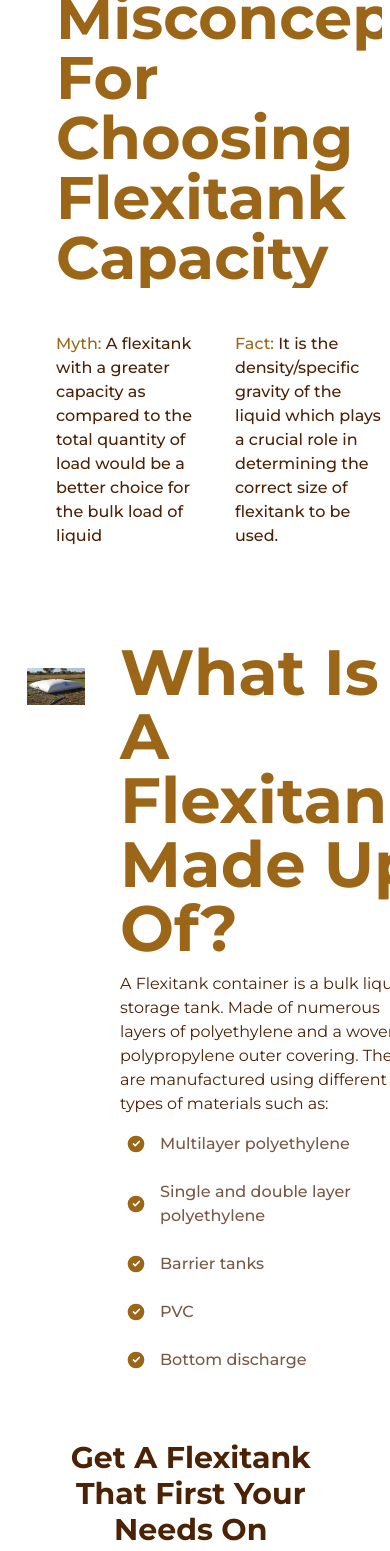
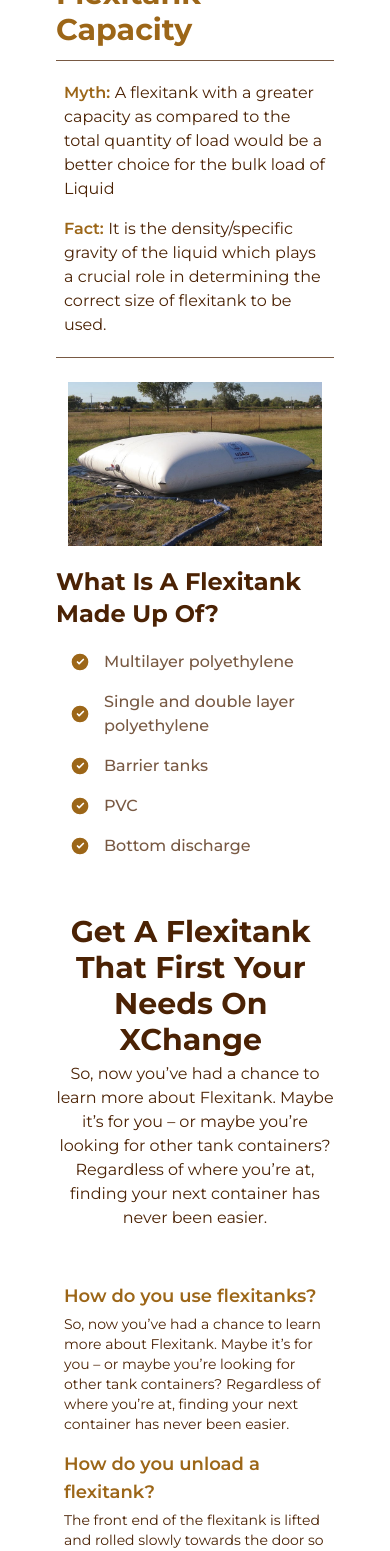
Before and after one commit to dilbackermm/upc-website, a Next.js app: page /flexitank in a window 390 px wide. Shown: the part 5288-6839 px from the top of the page. Built offline with nearby package versions, Linux system fonts and the light colour scheme.

Commit message:
updated padding and responsiveness of last section of flexitank product page

```diff
--- a/src/components/FlexitankMisconception.js
+++ b/src/components/FlexitankMisconception.js
@@ -2,87 +2,60 @@ import React from 'react'
 import Layout from './Layout'
 import { motion } from 'framer-motion'
 import Image from 'next/image'
-import { staggerContainer, fadeIn, planetVariants } from '../utils/motion';
-import styles from '../styles/index'
-import { TitleText, TypingText } from './CustomTexts';
-import { uses } from '../constants';
-import StartSteps from './StartSteps';
+import flexi3 from '../../public/images/flexitanks/flexi3.jpg'
 import AnimatedText from '@/components/AnimatedText'
 import tick from '../../public/images/svgs/tick.svg'
 
 const Points = ({ point }) => {
   return (
     <motion.li
-    initial={{y:200}}
-    whileInView={{y:0, transition:{duration:0.9, ease:"easeInOut"}}}
-viewport={{once:true}}
+      initial={{ x: -200 }}
+      whileInView={{ x: 0, transition: { duration: 0.9, ease: "easeInOut" } }}
+      viewport={{ once: true }}
       whileHover={{ scale: 1.1, originX: 0 }}
       transition={{ type: 'tween', }}
       className="flex items-center "
     >
 
       <Image src={tick} alt="check_icon" className='mx-2 sm:mx-0 p-0.5' />
-     <h2 className='py-3 pl-3 text-lg sm:text-base text-dark/75 font-medium'>{point}</h2>
+      <h2 className='py-2 pl-3 text-lg sm:text-base text-dark/75 font-medium'>{point}</h2>
     </motion.li>
   )
 }
 
 const FlexitankMisconception = ({ className = "" }) => {
   return (
-        <main className={`flex pt-9 bg-primarylight text-dark w-full min-h-screen
-    pb-0 mb-0 ${className} `} id='contactus' >
-            <Layout className='!pt-6 bg-transparent !z-10 mx-32 xl:mx-12 lg:mx-6'>
-            <div className="">
-                    <AnimatedText text="General Misconception For Choosing Flexitank Capacity" className='!text-left text-primaryDark !text-6xl' />
+    <main className={` flex items-start bg-primarylight text-dark w-full min-h-screen
+    pb-0 mb-0 ${className} `}  >
+      <Layout className='!py-0 bg-transparent  mx-32 2xl:mx-24 xl:16 xl:mx-12 lg:mx-6'>
+        <AnimatedText text="General Misconception For Choosing Flexitank Capacity" className='!text-left text-primaryDark ' />
+        <div className="my-9 xl:my-6 lg:my-3  py-3 flex lg:flex-col items-start border-y border-y-dark/75">
+          <div className="w-1/2 lg:w-full">
+            <p className='p-2  text-xl  text-dark font-normal
+            leading-[2.35rem] xl:leading-[2.1rem] sm:leading-[2rem] text-left sm:text-lg xs:text-base'>
+              <span className='font-semibold text-primaryDark'>Myth: </span> A flexitank with a greater
+              capacity as compared to the total quantity of load would be a better choice for the bulk load of Liquid
+            </p>
           </div>
-            <motion.div
-          variants={staggerContainer}
-          initial="hidden"
-          whileInView="show"
-          viewport={{ once: 'false', amount: 0.25 }}
-          className={`${styles.innerwidth} mx-auto mt-10 flex lg:flex-row flex-row`}
-        >
-          <motion.div
-            className={'flex-1 flex-col ${styles.flexCenter} mr-8'}
-          >
-            <p className='py-6 lg:py-3 xs:py-1 text-dark text-2xl lg:text-xl xs:text-base leading-10 text-left font-medium'><span className='text-primaryDark'>Myth:</span> A flexitank with a greater capacity as
-              compared to the total quantity of load would be a better choice for the bulk load of liquid</p>
-          </motion.div>
-          <motion.div
-            className="flex-[1] flex flex-col">
-            <p className='py-6 lg:py-3 xs:py-1 text-dark text-2xl lg:text-xl xs:text-base leading-10 text-left font-medium'><span className='text-primaryDark'>Fact:</span> It is the density/specific gravity of the liquid which plays a crucial role in
-              determining the correct size of flexitank to be used.</p>
-          </motion.div>
-        </motion.div>
-
-        <motion.div
-          variants={staggerContainer}
-          initial="hidden"
-          whileInView="show"
-          viewport={{ once: 'false', amount: 0.25 }}
-          className={`${styles.innerwidth} mx-auto mt-20 flex lg:flex-row flex-row`}
-        >
-          <motion.div
-            variants={fadeIn('left', 'tween', 0.2, 1)}
-            className="flex-[1] flex items-center flex-col">
-            <img
-              src="../images/flexitanks/usaid-bladder-tank-lg-2.jpg"
-              alt="green bladder water tank"
-              className="w-[90%] object-contain mt-9 mr-16"            />
-          </motion.div>
-
-          <motion.div
-            className={'flex-1 flex-col ${styles.flexCenter}'}
-          >
-            <TitleText textStyles={"text-left text-5xl text-[#904C06]"} title={<>What Is A Flexitank Made Up Of?</>} />
-            <TitleText textStyles={"text-left text-5xl text-[#904C06]"} title={<></>} />
-            <p className='py-6 lg:py-3 xs:py-1 text-dark text-2xl lg:text-xl xs:text-base leading-10 text-left font-normal'>A Flexitank container is a bulk liquid
-              storage tank. Made of numerous layers of polyethylene and a woven polypropylene outer covering.
-              They are manufactured using different types of materials such as:</p>
-
-              <div className="w-full mx-auto">
-
-<ul className='lg:ml-1'>
+          <div className="w-1/2 lg:w-full">
+            <p className='p-2  text-xl  text-dark font-normal
+            leading-[2.35rem] xl:leading-[2.1rem] sm:leading-[2rem] text-left sm:text-lg xs:text-base'>
+              <span className='font-semibold text-primaryDark'>Fact: </span> It is the density/specific
+              gravity of the liquid which plays a crucial role in
+              determining the correct size of flexitank to be used.
+            </p>
+          </div>
+        </div>
+        <div className="my-9 xl:my-6 lg:my-3  py-3 flex lg:flex-col items-start ">
+          <div className="w-1/2 lg:w-full">
+            <Image src={flexi3} alt="flexitank picture" className='px-9 xl:px-6 lg:px-3' />
+          </div>
+          <div className="w-1/2 lg:w-full">
+            <h2 className='font-bold text-4xl xl:text-3xl md:text-2xl lg:pt-9 sm:pt-5'>
+             What Is A Flexitank Made Up Of?
+            </h2>
+            <div className='pt-6 lg:pt-3'>
+            <ul className='ml-5 lg:ml-3'>
                 <Points point="Multilayer polyethylene" />
                 <Points point="Single and double layer polyethylene" />
                 <Points point="Barrier tanks" />
@@ -90,11 +63,15 @@ const FlexitankMisconception = ({ className = "" }) => {
                 <Points point="Bottom discharge" />
               </ul>
             </div>
-          </motion.div>
-        </motion.div>
+          </div>
+        </div>
+
+
       </Layout>
     </main>
   )
 }
 
 export default FlexitankMisconception
+{/*
+ */}
--- a/src/components/FlexitankxChange.js
+++ b/src/components/FlexitankxChange.js
@@ -27,57 +27,57 @@ const FlexitankAdvantages = ({ className = "" }) => {
 
 
             <div className="">
-            <div className='flex lg:flex-col items-center justify-between pt-10'>
-               <div className='flex flex-col  w-1/3 lg:w-full m-3 lg:m-2 xs:m-1 border border-primaryDark rounded-lg shadow-sm bg-[#ffffff]/60 p-6'>
+            <div className='flex lg:flex-col items-start justify-between pt-10'>
+               <div className='flex flex-col  w-1/3 lg:w-full m-3 lg:m-2 xs:m-1  p-6 lg:p-3 xs:p-1 sm:pt-2 '>
                   <h2 className='text-2xl lg:text-xl xs:text-lg font-semibold text-primaryDark'>
                   How do you use flexitanks?
                   </h2>
-                  <p className='text-lg lg:text-base xs:text-sm pt-3'>
-                  So, now you’ve had a chance to learn more about Flexitank. Maybe it’s for you – or maybe you’re looking for other tank containers? Regardless of where you’re at, finding your next container has never been easier.<br />
+                  <p className='text-lg lg:text-base xs:text-sm pt-3 sm:pt-1'>
+                  So, now you’ve had a chance to learn more about Flexitank. Maybe it’s for you – or maybe you’re looking for other tank containers? Regardless of where you’re at, finding your next container has never been easier.
                   </p>
                </div>
-               <div className='flex flex-col  w-1/3 lg:w-full m-3 lg:m-2 xs:m-1 border border-primaryDark rounded-lg shadow-sm bg-[#ffffff]/60 p-6'>
+               <div className='flex flex-col  w-1/3 lg:w-full m-3 lg:m-2 xs:m-1  p-6 lg:p-3 xs:p-1 sm:pt-2 '>
                   <h2 className='text-2xl lg:text-xl xs:text-lg font-semibold text-primaryDark'>
                   How do you unload a flexitank?
                   </h2>
-                  <p className='text-lg lg:text-base xs:text-sm pt-3'>
-                  The front end of the flexitank is lifted and rolled slowly towards the door so that the liquid residue can flow easily towards the product valve. The process is continued until the liquid inside the flexitank is pumped off completely.<br />
+                  <p className='text-lg lg:text-base xs:text-sm pt-3 sm:pt-1'>
+                  The front end of the flexitank is lifted and rolled slowly towards the door so that the liquid residue can flow easily towards the product valve. The process is continued until the liquid inside the flexitank is pumped off completely.
                   </p>
                </div>
-               <div className='flex flex-col  w-1/3 lg:w-full m-3 lg:m-2 xs:m-1 border border-primaryDark rounded-lg shadow-sm bg-[#ffffff]/60 p-6'>
+               <div className='flex flex-col  w-1/3 lg:w-full m-3 lg:m-2 xs:m-1  p-6 lg:p-3 xs:p-1 sm:pt-2 '>
                   <h2 className='text-2xl lg:text-xl xs:text-lg font-semibold text-primaryDark'>
                   Are flexitanks reusable?
 
                   </h2>
-                  <p className='text-lg lg:text-base xs:text-sm pt-3'>
-                  While most flexitanks are made for temporary, one-time use, others can contain a liquid for years at a time, or be reused as well. <br /><br /><br /><br /><br />
+                  <p className='text-lg lg:text-base xs:text-sm pt-3 sm:pt-1'>
+                  While most flexitanks are made for temporary, one-time use, others can contain a liquid for years at a time, or be reused as well.
                   </p>
                </div>
                </div>
                <div className='flex lg:flex-col items-center justify-between'>
-               <div className='flex flex-col  w-1/3 lg:w-full m-3 lg:m-2 xs:m-1 border border-primaryDark rounded-lg shadow-sm bg-[#ffffff]/60 p-6'>
+               <div className='flex flex-col  w-1/3 lg:w-full m-3 lg:m-2 xs:m-1  p-6 lg:p-3 xs:p-1 sm:pt-2 '>
                   <h2 className='text-2xl lg:text-xl xs:text-lg font-semibold text-primaryDark'>
                   How many liters of liquid can a flexitank hold?
 
                   </h2>
-                  <p className='text-lg lg:text-base xs:text-sm pt-3'>
-                  Depending on the density of the liquid, these flexitanks are available with capacities ranging from 10,000 to 24,000 liters. Some companies also offer a range of 1,000L up to 100,000L.<br /><br /><br />
+                  <p className='text-lg lg:text-base xs:text-sm pt-3 sm:pt-1'>
+                  Depending on the density of the liquid, these flexitanks are available with capacities ranging from 10,000 to 24,000 liters. Some companies also offer a range of 1,000L up to 100,000L.
                   </p>
                </div>
-               <div className='flex flex-col  w-1/3 lg:w-full m-3 lg:m-2 xs:m-1 border border-primaryDark rounded-lg shadow-sm bg-[#ffffff]/60 p-6'>
+               <div className='flex flex-col  w-1/3 lg:w-full m-3 lg:m-2 xs:m-1  p-6 lg:p-3 xs:p-1 sm:pt-2 '>
                   <h2 className='text-2xl lg:text-xl xs:text-lg font-semibold text-primaryDark'>
                   How much does a flexitank cost?
                   </h2>
-                  <p className='text-lg lg:text-base xs:text-sm pt-3'>
-                  Flexitanks are very cost-efficient. The cost of the flexitank depends on what type of Flexi bag is purchased. The price of a flexitank container set ranges from 100 USD/set up to 500 USD/set.<br /><br /><br />
+                  <p className='text-lg lg:text-base xs:text-sm pt-3 sm:pt-1'>
+                  Flexitanks are very cost-efficient. The cost of the flexitank depends on what type of Flexi bag is purchased. The price of a flexitank container set ranges from 100 USD/set up to 500 USD/set.
                   </p>
                </div>
-               <div className='flex flex-col  w-1/3 lg:w-full m-3 lg:m-2 xs:m-1 border border-primaryDark rounded-lg shadow-sm bg-[#ffffff]/60 p-6'>
+               <div className='flex flex-col  w-1/3 lg:w-full m-3 lg:m-2 xs:m-1  p-6 lg:p-3 xs:p-1 sm:pt-2 '>
                   <h2 className='text-2xl lg:text-xl xs:text-lg font-semibold text-primaryDark'>
                   What liquids can be transported in a Flexitank?
                   </h2>
-                  <p className='text-lg lg:text-base xs:text-sm pt-3'>
-                  Drinking water, fruit juices and concentrates, wine, sweeterners, malt extracts, olive oils, all type of edible oils, paints, chemicals, bio diesel … liquid detergents, lubricants, inks, and a lot of other free flowing liquid items.<br />
+                  <p className='text-lg lg:text-base xs:text-sm pt-3 sm:pt-1'>
+                  Drinking water, fruit juices and concentrates, wine, sweeterners, malt extracts, olive oils, all type of edible oils, paints, chemicals, bio diesel … liquid detergents, lubricants, inks, and a lot of other free flowing liquid items.
                   </p>
                </div>
           </div>
```
Also changed, not shown: public/images/flexitanks/flexi3.jpg (renamed from public/images/flexitanks/usaid-bladder-tank-lg-2.jpg). Lines whose indentation alone changed are shown as unchanged.
